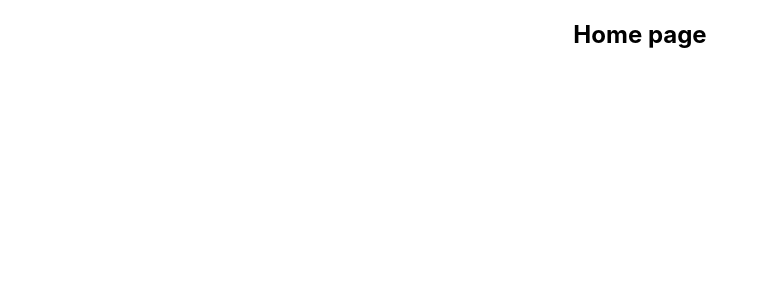
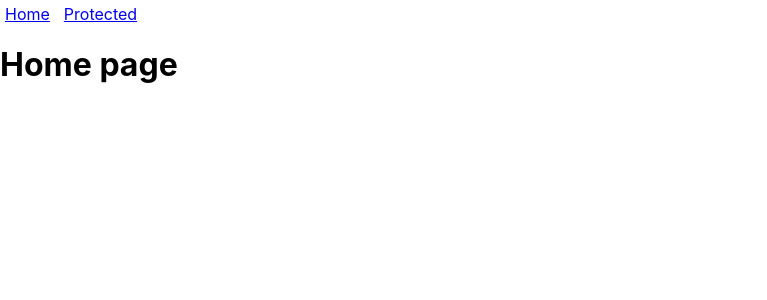
Before and after one commit to lswebdevelops/filter-pagination-sorting, a React (Create React App) app: page / in a window 1280 px wide. Shown: the top 300 px of the page, without its empty margins (0-767 px from the left). Built offline with nearby package versions, Linux system fonts and the light colour scheme.

Commit message:
protected router runs conditionally if loogedin true/false

```diff
--- a/src/App.js
+++ /dev/null
@@ -1,26 +0,0 @@
-import "./App.css";
-import HomePage, {loader as homePageLoader } from "./components/HomePage";
-import {
-  Route,
-  createBrowserRouter,
-  createRoutesFromElements,
-  RouterProvider,
-} from "react-router-dom";
-
-const router = createBrowserRouter(createRoutesFromElements(
-  <Route
-    path="/"
-    element={<HomePage />}
-    errorElement={<h1>There was an error</h1>}
-    loader={homePageLoader} />
-));
-
-function App() {
-  return (
-    <div className="App">
-      <RouterProvider router={router} />
-    </div>
-  );
-}
-
-export default App;
--- /dev/null
+++ b/src/components/AuthRequired.jsx
@@ -0,0 +1,17 @@
+import React from "react";
+import { Outlet, Navigate } from "react-router-dom";
+
+export default function AuthRequired() {
+    // Fake authentification
+    const isLoggedIn = true;
+        // if the user is not logged in
+    if (!isLoggedIn) {
+        // redirect them to the / login route
+        return <Navigate to="/login" />
+    }
+    // otherwise:
+    return(
+        <h2><Outlet /></h2>
+    )
+
+}
--- /dev/null
+++ b/src/components/Layout.jsx
@@ -0,0 +1,17 @@
+import React from "react"
+import { Outlet, Link } from "react-router-dom"
+import '../index.css'
+
+export default function Layout() {
+  return (
+    <>
+    <nav>
+      <Link to="/">Home</Link>
+      <Link to="protected">Protected</Link>
+    </nav>
+    <main>
+      <Outlet />
+    </main>
+    </>
+  );
+}
--- a/src/index.css
+++ b/src/index.css
@@ -11,3 +11,17 @@ code {
   font-family: source-code-pro, Menlo, Monaco, Consolas, 'Courier New',
     monospace;
 }
+
+nav {
+  display: flex;
+  gap: 14px;
+  flex-wrap: wrap;
+  justify-content: left;
+  flex-direction: row;
+  align-items: center;
+  margin: auto;
+  padding:  4px 0px 0px 5px;
+
+  ;
+
+}
--- a/src/index.js
+++ b/src/index.js
@@ -1,11 +1,29 @@
-import React from 'react';
-import ReactDOM from 'react-dom/client';
-import './index.css';
-import App from './App';
+import React from "react";
+import ReactDOM from "react-dom/client";
+import {
+  RouterProvider,
+  createBrowserRouter,
+  createRoutesFromElements,
+  Route,
+} from "react-router-dom";
+import Layout from "./components/Layout";
+import AuthRequired from "./components/AuthRequired";
 
-const root = ReactDOM.createRoot(document.getElementById('root'));
-root.render(
-  <React.StrictMode>
-    <App />
-  </React.StrictMode>
+const router = createBrowserRouter(
+  createRoutesFromElements(
+    <Route path="/" element={<Layout />}>
+      <Route index element={<h1>Home page</h1>} />
+
+      <Route element={<AuthRequired />}>
+        <Route path="protected" element={<h1>Super secret info here</h1>} />
+      </Route>
+
+    </Route>
+  )
 );
+
+function App() {
+  return <RouterProvider router={router} />;
+}
+
+ReactDOM.createRoot(document.getElementById("root")).render(<App />);
```
